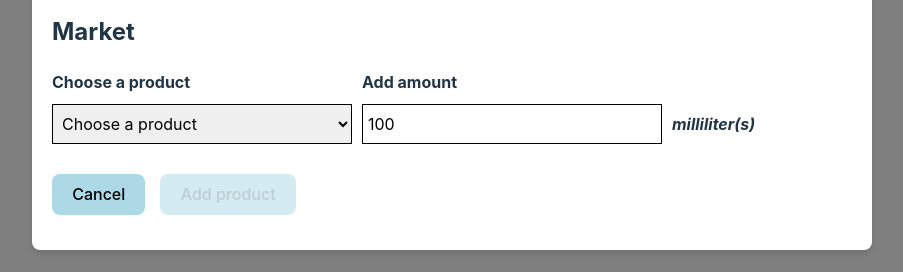
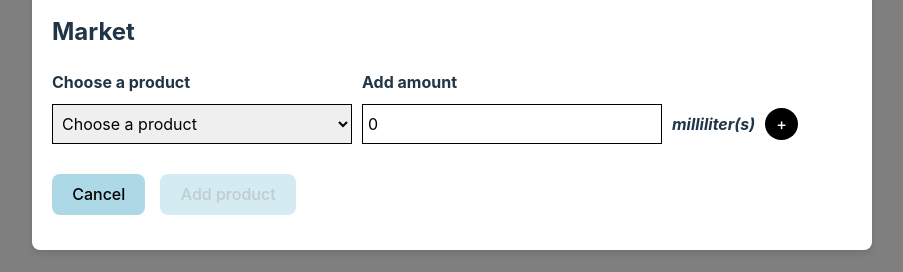
Before and after one commit to valleriia-gridina/party, a React (Vite) app: page / in a window 1280 px wide. Both pictures are taken after a click on the button "Go to the market". Shown: the part 288-560 px from the top of the page, without its empty margins (188-1091 px from the left). Built offline with nearby package versions, Linux system fonts and the light colour scheme.

Commit message:
add adding of the row

```diff
--- a/src/App.css
+++ b/src/App.css
@@ -48,6 +48,19 @@ form {
       margin-right: 10px;
     }
   }
+
+  .actionBtns {
+    display: flex;
+    align-items: center;
+    padding-top: 35px;
+  }
+
+  .actionBtn {
+    border-radius: 50%;
+    padding: 5px 10px;
+    background: black;
+    color: white;
+  }
 }
 
 ul {
--- a/src/pages/CoctailsPage/AddProductForm.tsx
+++ b/src/pages/CoctailsPage/AddProductForm.tsx
@@ -12,58 +12,63 @@ type TProps = {
 const AddProductForm = ({ defaultProducts, defaultUnits, onClose }: TProps) => {
   const dispatch = useDispatch();
 
-  const initialProductValue: TProduct = {
+  const initialProductValue = {
     name: "",
     amount: 0,
     units: defaultUnits,
     isDrink: true,
   };
 
-  const [productValue, setProductValue] = useState(initialProductValue);
-  const [productAmount, setProductAmount] = useState<number>(100);
-  const [isDisabled, setIsDisabled] = useState<boolean>(true);
+  const [rows, setRows] = useState<TProduct[]>([initialProductValue]);
 
-  const handleSubmit = (e: React.MouseEvent<HTMLFormElement>) => {
+  const handleSubmit = (e: React.FormEvent<HTMLFormElement>) => {
     e.preventDefault();
-    dispatch(
-      addProduct({
-        name: productValue.name,
-        amount: productAmount,
-        units: productValue.units,
-        isDrink: productValue.isDrink,
-      })
+    rows.forEach((row) => {
+      dispatch(addProduct(row));
+    });
+    setRows([initialProductValue]);
+    onClose();
+  };
+
+  const handleAddRow = () => {
+    setRows([...rows, initialProductValue]);
+  };
+
+  const handleDeleteRow = (index: number) => {
+    setRows(rows.filter((_, i) => i !== index));
+  };
+
+  const handleChangeRow = (index: number, updatedRow: Partial<TProduct>) => {
+    setRows(
+      rows.map((row, i) => (i === index ? { ...row, ...updatedRow } : row))
     );
-    setProductValue(initialProductValue);
-    setProductAmount(100);
-    onClose();
   };
 
   return (
     <form onSubmit={handleSubmit}>
-      <span className="formRow">
+      {rows.map((row, index) => (
+        <div className="formRow" key={row.name || "product"}>
           <label>
             <span>Choose a product</span>
             <select
               onChange={(e) => {
                 const selectedProduct = JSON.parse(e.target.value);
-              setProductValue({
-                ...selectedProduct,
+                handleChangeRow(index, {
+                  name: selectedProduct.name,
+                  isDrink: selectedProduct.isDrink,
                   units: selectedProduct.isDrink ? defaultUnits : "gram(s)",
                 });
-              setIsDisabled(false);
               }}
-            defaultValue={productValue.name}
+              defaultValue={row.name}
             >
               <option value="" disabled>
                 Choose a product
               </option>
-            {defaultProducts.map((el) => {
-              return (
+              {defaultProducts.map((el) => (
                 <option key={el.name} value={JSON.stringify(el)}>
                   {el.name}
                 </option>
-              );
-            })}
+              ))}
             </select>
           </label>
           <label>
@@ -72,19 +77,39 @@ const AddProductForm = ({ defaultProducts, defaultUnits, onClose }: TProps) => {
               <input
                 type="number"
                 placeholder="Type a number"
-              value={productAmount}
+                value={row.amount}
                 onChange={(e) => {
                   const amount = Number(e.target.value);
-                setProductAmount(amount);
-                setIsDisabled(Boolean(!productValue.name) || amount <= 0);
+                  handleChangeRow(index, { amount });
                 }}
               />
-            <em>{productValue.units}</em>
+              <em>{row.units}</em>
             </span>
           </label>
-      </span>
-      <button onClick={onClose}>Cancel</button>
-      <button type="submit" disabled={isDisabled}>
+          <div className="actionBtns">
+            <button type="button" className="actionBtn" onClick={handleAddRow}>
+              +
+            </button>
+            {rows.length > 1 && (
+              <button
+                type="button"
+                className="actionBtn"
+                onClick={() => handleDeleteRow(index)}
+              >
+                x
+              </button>
+            )}
+          </div>
+        </div>
+      ))}
+
+      <button type="button" onClick={onClose}>
+        Cancel
+      </button>
+      <button
+        type="submit"
+        disabled={rows.some((row) => !row.name || row.amount <= 0)}
+      >
         Add product
       </button>
     </form>
```
Lines whose indentation alone changed are shown as unchanged.
